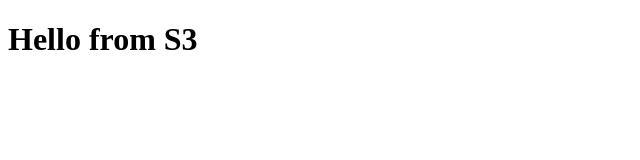
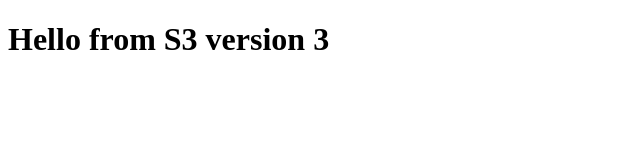
Before and after one commit to YourTheBestFriend/html-task21-s3-normal, a plain HTML site: page index.html in a window 1280 px wide. Shown: the whole page, without its empty margins (0-640 px from the left). Drawn offline with Linux system fonts and the light colour scheme.

Commit message:
Update index.html

```diff
--- a/index.html
+++ b/index.html
@@ -5,6 +5,6 @@
     <title>Hello, Nginx!</title>
 </head>
 <body>
-    <h1>Hello from S3</h1>
+    <h1>Hello from S3 version 3</h1>
 </body>
 </html>
```
